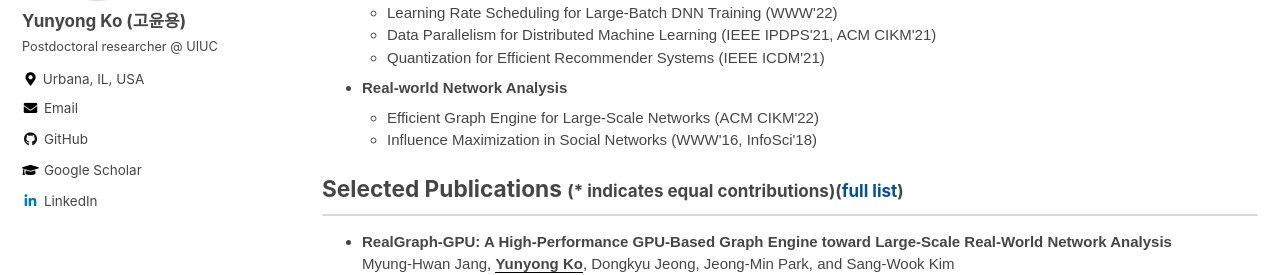
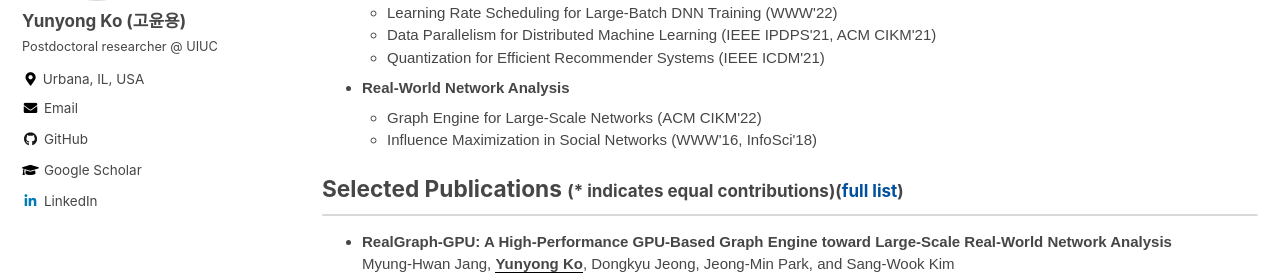
Before and after one commit to yy-ko/yy-ko.github.io, a Jekyll site: the page built from index.html, in a window 1280 px wide and 900 px high. Shown: the part 296-571 px from the top of the window. Built offline with Jekyll 4.4.1, drawn with Linux system fonts in a browser that asks for light colours; cached includes are drawn as plain includes; the list of posts is cut into pages by our own code.

Commit message:
interests1

```diff
--- a/index.html
+++ b/index.html
@@ -20,11 +20,11 @@ My research focus lies in a wide range of topics related to large-scale machine
 				<li class="inner-li">Quantization for Efficient Recommender Systems (IEEE ICDM'21)</li>
 			</ul>
 		</li>
-		<li><strong>Real-world Network Analysis</strong>
+		<li><strong>Real-World Network Analysis</strong>
 			<ul>
 				<!-- <li class="inner-li">Knowledge Graph based News Classification (WWW'23)</li> -->
 				<!-- <li class="inner-li">Graph Engine for Large-Scale Real-World Network Analysis (ACM CIKM'22, WWW'23)</li> -->
-				<li class="inner-li">Efficient Graph Engine for Large-Scale Networks (ACM CIKM'22)</li>
+				<li class="inner-li">Graph Engine for Large-Scale Networks (ACM CIKM'22)</li>
 				<li class="inner-li">Influence Maximization in Social Networks (WWW'16, InfoSci'18)</li>
 			</ul>
 		</li>
```
